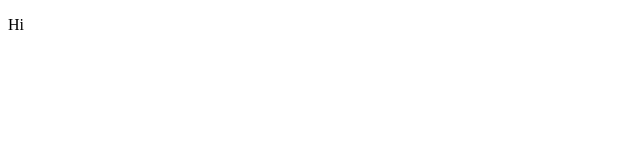
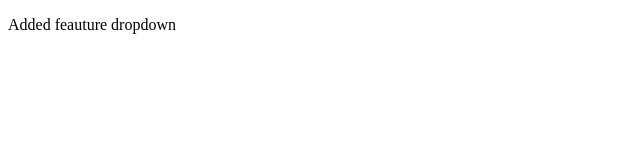
Before and after one commit to RuquiaAlam/gitSazpinTeam, a plain HTML site: page index.html in a window 1280 px wide. Shown: the whole page, without its empty margins (0-640 px from the left). Drawn offline with Linux system fonts and the light colour scheme.

```diff
--- a/index.html
+++ b/index.html
@@ -6,6 +6,6 @@
     <title>Document</title>
 </head>
 <body>
-    <p>Hi</p>
+    <p>Added feauture dropdown</p>
 </body>
 </html>
```
